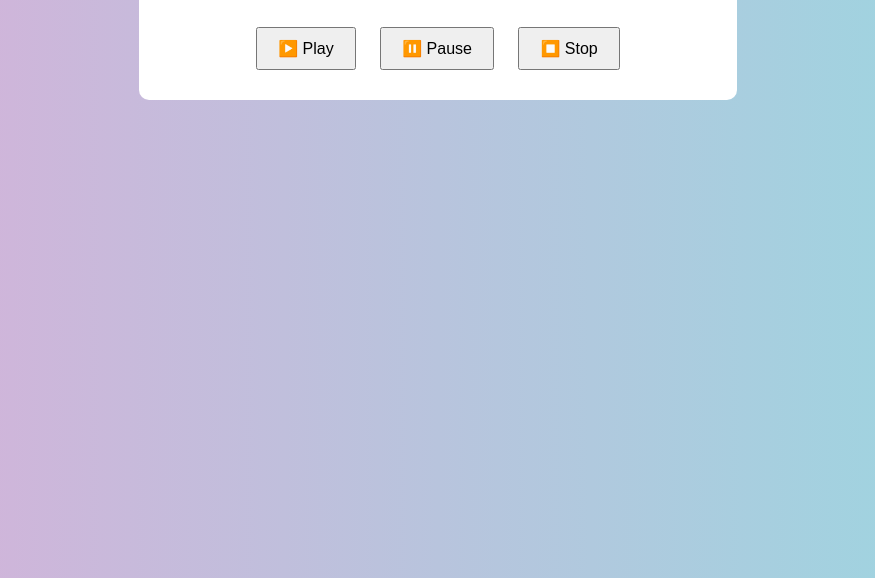
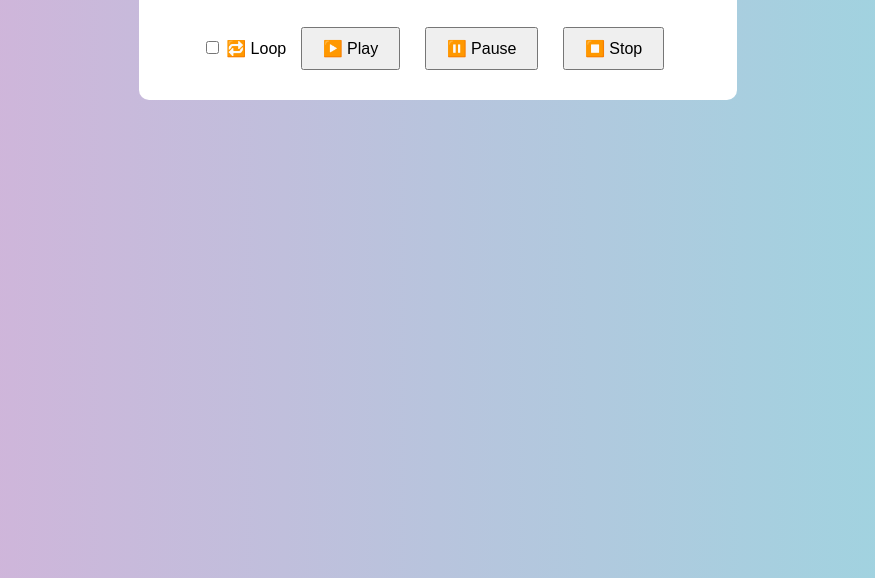
Before and after one commit to crownytrex/MusicPlayer, a plain HTML site: page index.html in a window 1280 px wide. Shown: the part 222-800 px from the top of the page, without its empty margins (202-1077 px from the left). Drawn offline with Linux system fonts and the light colour scheme.

Commit message:
Update index.html

```diff
--- a/index.html
+++ b/index.html
@@ -14,6 +14,10 @@
     <audio id="audioPlayer" controls></audio>
 
     <div class="controls">
+      <label>
+  <input type="checkbox" id="loopToggle" onchange="toggleLoop()" />
+  🔁 Loop
+</label>
       <button onclick="playAudio()">▶️ Play</button>
       <button onclick="pauseAudio()">⏸️ Pause</button>
       <button onclick="stopAudio()">⏹️ Stop</button>
```
